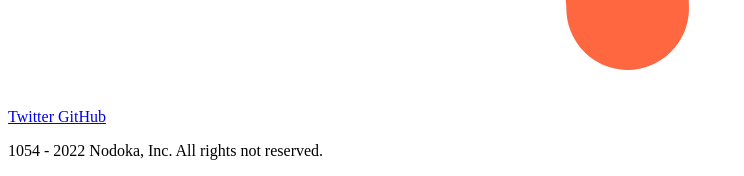
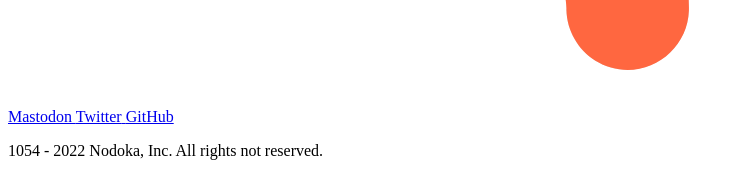
Before and after one commit to NodokaMurmevent/kawaiiMangaOCR, a Symfony app: template templates/ocr/index.html.twig in a window 1280 px wide. Shown: the part 1314-1490 px from the top of the page, without its empty margins (0-744 px from the left). Run offline with Twig, Linux system fonts and the light colour scheme; the template is opened without the code that fills it, so the values that code supplies are empty; form fields are guessed from the names that the template uses; some libraries are stand-ins or nearby versions.

Commit message:
1.1.0 Ajout mastodon pied de page

```diff
--- a/templates/includes/footer.html.twig
+++ b/templates/includes/footer.html.twig
@@ -5,6 +5,11 @@
       <a href="https://mangadex.org/group/817467aa-dbf4-470b-8b85-8a2b87f0e9bb/nodolitrap-sais-pas-scantrad" target="_blank" class="text-slate-300 hover:text-gray-500">
         <span class="sr-only">Mangadex</span>
        <img class="transition-all w-7 h-7 iconify hover:scale-125" src="{{ asset('build/images/mangadex.svg') }}" alt="Mangadex Logo"/>
+      </a>
+
+      <a rel="me" href="https://pouet.it/@Nodoka_Murmevent" target="_blank" class="text-slate-300 hover:text-gray-500">
+        <span class="sr-only">Mastodon</span>
+       <span class="w-7 h-7 iconify text-[#3088d4] transition-all hover:scale-125" data-icon="bi:mastodon"></span>
       </a>
 
       <a href="https://twitter.com/NodokaMurmevent" target="_blank" class="text-slate-300 hover:text-gray-500">
```
